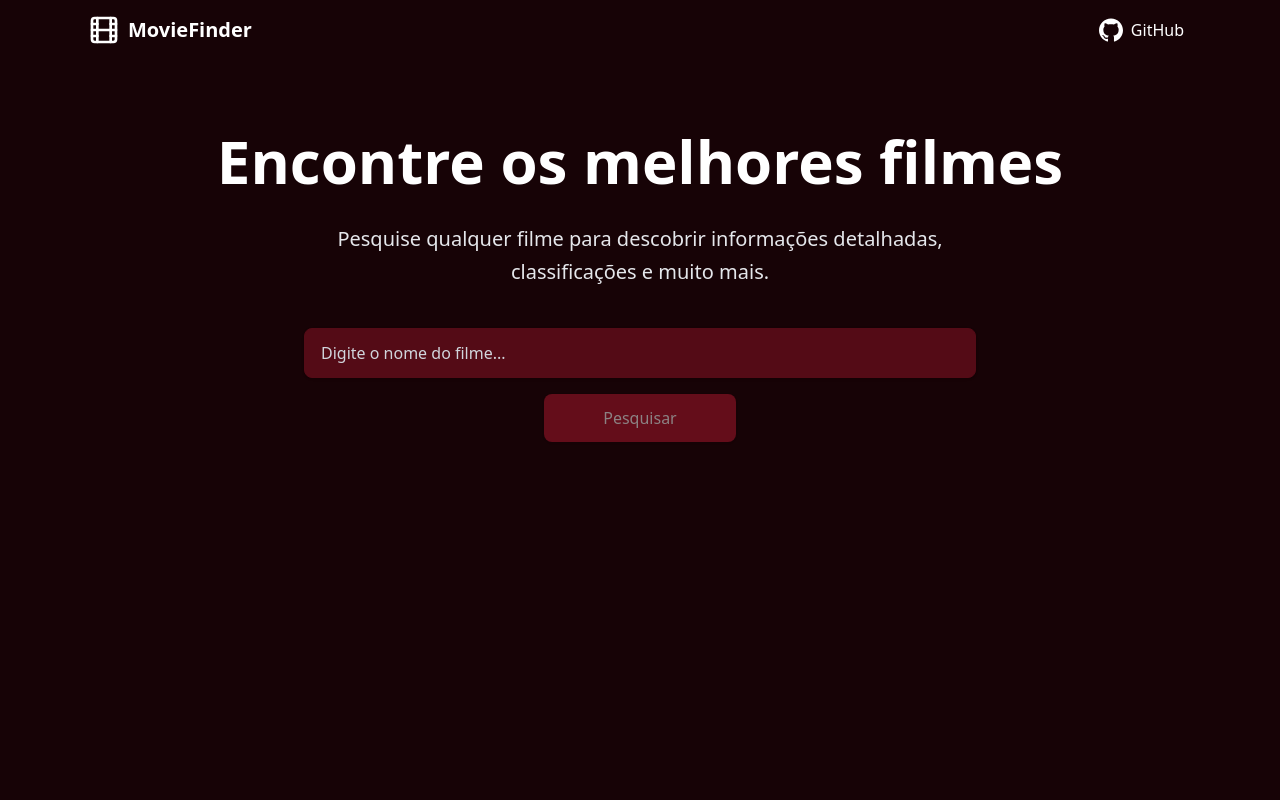
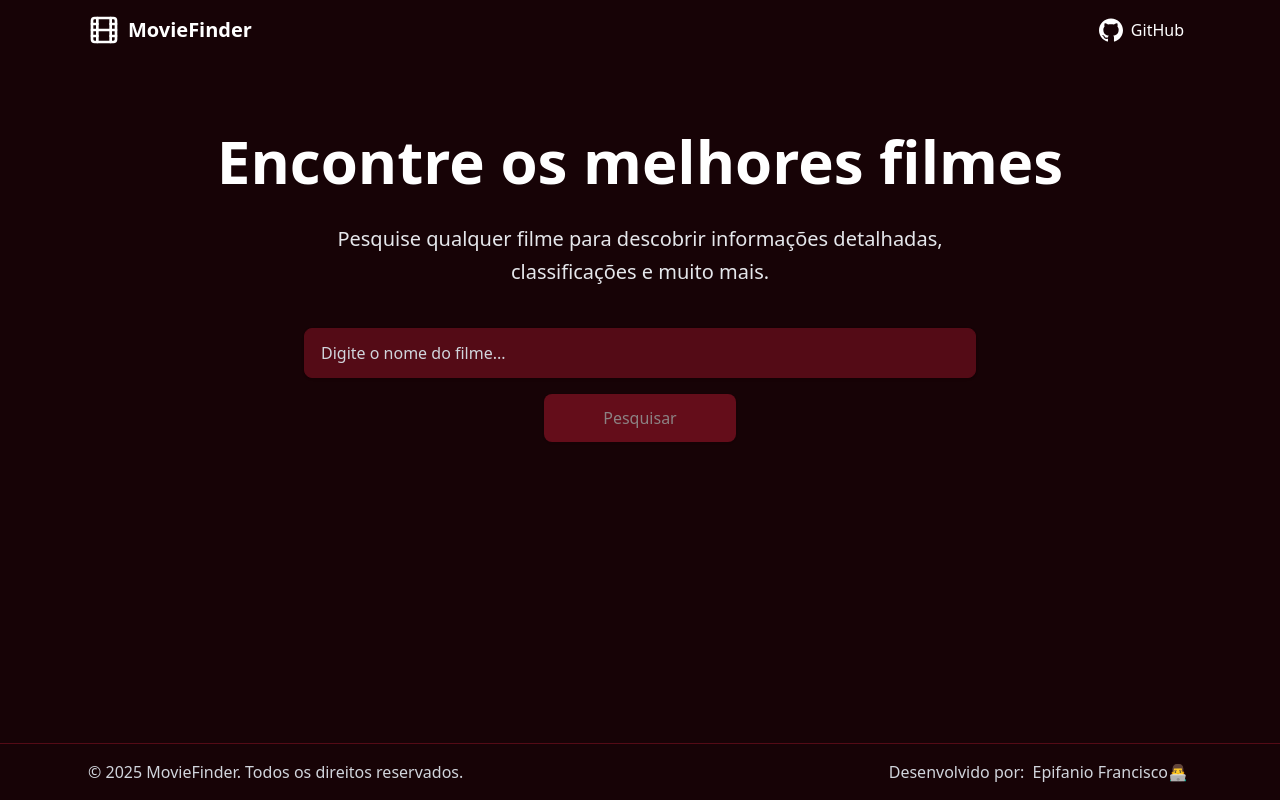
Before and after one commit to epifaniofrancisco/moviefinder, a React (Vite) app: page / in a window 1280 px wide. Built offline with nearby package versions, Linux system fonts and the light colour scheme.

Commit message:
feat: add Footer component to Home page

```diff
--- /dev/null
+++ b/src/components/Footer.tsx
@@ -0,0 +1,33 @@
+import React from "react";
+
+const Footer: React.FC = () => {
+    const currentYear = new Date().getFullYear();
+
+    return (
+        <footer
+            className="fixed right-0 bottom-0 left-0 z-10 border-t border-[#540B16] bg-primary-color"
+            role="contentinfo"
+        >
+            <div className="container mx-auto max-w-6xl px-4 py-4 md:px-6">
+                <div className="flex flex-col items-center justify-between gap-2 text-center text-gray-300 md:flex-row md:text-left">
+                    <p className="text-base">
+                        © {currentYear} MovieFinder. Todos os direitos
+                        reservados.
+                    </p>
+                    <p className="text-base">
+                        Desenvolvido por:{" "}
+                        <a
+                            href="https://github.com/epifaniofrancisco"
+                            className="focus:ring-opacity-50 rounded px-1 transition-colors duration-200 hover:text-white focus:text-white focus:ring-2 focus:ring-white focus:outline-none"
+                            aria-label="GitHub do desenvolvedor"
+                        >
+                            Epifanio Francisco👨‍💻
+                        </a>
+                    </p>
+                </div>
+            </div>
+        </footer>
+    );
+};
+
+export default Footer;
--- a/src/pages/Home.tsx
+++ b/src/pages/Home.tsx
@@ -1,3 +1,4 @@
+import Footer from "../components/Footer";
 import Header from "../components/Header";
 import HeroSection from "../components/HeroSection";
 import SearchForm from "../components/SearchForm";
@@ -19,6 +20,8 @@ const Home: React.FC = () => {
 
                     <SearchForm onSearch={searchMovie} />
                 </main>
+
+                <Footer />
             </div>
         </div>
     );
```
